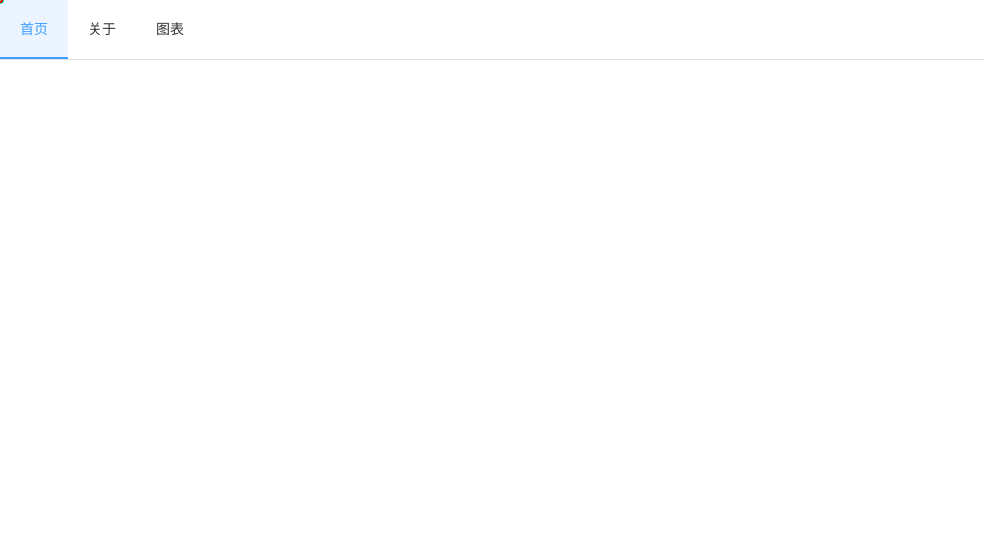
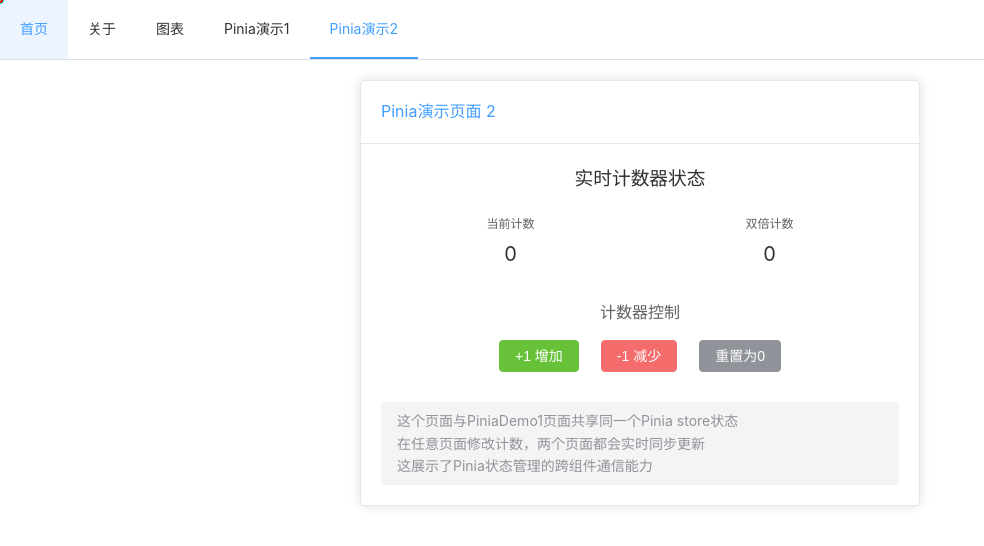
Before and after one commit to xunina/vue3-project-web, a Vue app: page /pinia-demo2 in a window 1280 px wide. Before the commit this address had no page. Shown: the top 546 px of the page, without its empty margins (0-984 px from the left). Built offline with nearby package versions, Linux system fonts and the light colour scheme; the HTML template or start-up script is replaced by a standard one.

Commit message:
generate pinia demo

```diff
--- a/components.d.ts
+++ b/components.d.ts
@@ -13,9 +13,12 @@ declare module 'vue' {
   export interface GlobalComponents {
     BaGuaXian: typeof import('./src/components/canvas/BaGuaXian.vue')['default']
     Bar: typeof import('./src/components/echarts/Bar.vue')['default']
+    ElAlert: typeof import('element-plus/es')['ElAlert']
+    ElButton: typeof import('element-plus/es')['ElButton']
     ElCard: typeof import('element-plus/es')['ElCard']
     ElMenu: typeof import('element-plus/es')['ElMenu']
     ElMenuItem: typeof import('element-plus/es')['ElMenuItem']
+    ElStatistic: typeof import('element-plus/es')['ElStatistic']
     HelloWorld: typeof import('./src/components/HelloWorld.vue')['default']
     IconCommunity: typeof import('./src/components/icons/IconCommunity.vue')['default']
     IconDocumentation: typeof import('./src/components/icons/IconDocumentation.vue')['default']
--- a/src/App.vue
+++ b/src/App.vue
@@ -16,7 +16,6 @@ const menuRoutes = computed(() => {
 })
 
 const handleSelect = (key: string) => {
-  console.log('key', key)
   router.push({ name: key })
 }
 </script>
--- a/src/router/index.ts
+++ b/src/router/index.ts
@@ -34,6 +34,26 @@ const router = createRouter({
         order: 3
       }
     },
+    {
+      path: '/pinia-demo1',
+      name: 'pinia-demo1',
+      component: () => import('../views/PiniaDemo1.vue'),
+      meta: {
+        showInMenu: true,
+        title: 'Pinia演示1',
+        order: 4
+      }
+    },
+    {
+      path: '/pinia-demo2',
+      name: 'pinia-demo2',
+      component: () => import('../views/PiniaDemo2.vue'),
+      meta: {
+        showInMenu: true,
+        title: 'Pinia演示2',
+        order: 5
+      }
+    },
   ],
 })
 
--- /dev/null
+++ b/src/views/PiniaDemo1.vue
@@ -0,0 +1,88 @@
+<template>
+  <div class="pinia-demo">
+    <el-card class="demo-card">
+      <template #header>
+        <div class="card-header">
+          <span>Pinia演示页面 1</span>
+        </div>
+      </template>
+
+      <div class="counter-display">
+        <h3>计数器状态</h3>
+        <p>当前计数: {{ counter.count }}</p>
+        <p>双倍计数: {{ counter.doubleCount }}</p>
+      </div>
+
+      <div class="counter-actions">
+        <el-button type="primary" @click="counter.increment">
+          增加计数
+        </el-button>
+        <el-button @click="resetCounter">
+          重置计数
+        </el-button>
+      </div>
+
+      <div class="demo-info">
+        <p>这个页面与PiniaDemo2页面共享同一个Pinia store状态</p>
+        <p>在一个页面中修改计数，另一个页面会实时更新</p>
+      </div>
+    </el-card>
+  </div>
+</template>
+
+<script setup lang="ts">
+import { useCounterStore } from '@/stores/counter'
+
+const counter = useCounterStore()
+
+const resetCounter = () => {
+  counter.count = 0
+}
+</script>
+
+<style scoped>
+.pinia-demo {
+  padding: 20px;
+  max-width: 800px;
+  margin: 0 auto;
+}
+
+.demo-card {
+  margin-bottom: 20px;
+}
+
+.card-header {
+  display: flex;
+  justify-content: space-between;
+  align-items: center;
+}
+
+.counter-display {
+  margin-bottom: 20px;
+  padding: 15px;
+  background-color: #f5f7fa;
+  border-radius: 4px;
+}
+
+.counter-display h3 {
+  margin-top: 0;
+  color: #409eff;
+}
+
+.counter-actions {
+  margin-bottom: 20px;
+}
+
+.demo-info {
+  padding: 10px;
+  background-color: #f0f9ff;
+  border-left: 4px solid #409eff;
+  border-radius: 4px;
+}
+
+.demo-info p {
+  margin: 5px 0;
+  color: #666;
+  font-size: 14px;
+}
+</style>
--- /dev/null
+++ b/src/views/PiniaDemo2.vue
@@ -0,0 +1,115 @@
+<template>
+  <div class="pinia-demo-2">
+    <el-card class="demo-card-2">
+      <template #header>
+        <div class="card-header-2">
+          <span>Pinia演示页面 2</span>
+        </div>
+      </template>
+
+      <div class="counter-status">
+        <h3>实时计数器状态</h3>
+        <div class="counter-values">
+          <el-statistic title="当前计数" :value="counter.count" />
+          <el-statistic title="双倍计数" :value="counter.doubleCount" />
+        </div>
+      </div>
+
+      <div class="counter-controls">
+        <h4>计数器控制</h4>
+        <div class="button-group">
+          <el-button type="success" @click="counter.increment">
+            +1 增加
+          </el-button>
+          <el-button type="danger" @click="decrement">
+            -1 减少
+          </el-button>
+          <el-button type="info" @click="resetCounter">
+            重置为0
+          </el-button>
+        </div>
+      </div>
+
+      <div class="demo-explanation">
+        <el-alert type="info" :closable="false">
+          <p>这个页面与PiniaDemo1页面共享同一个Pinia store状态</p>
+          <p>在任意页面修改计数，两个页面都会实时同步更新</p>
+          <p>这展示了Pinia状态管理的跨组件通信能力</p>
+        </el-alert>
+      </div>
+    </el-card>
+  </div>
+</template>
+
+<script setup lang="ts">
+import { useCounterStore } from '@/stores/counter'
+
+const counter = useCounterStore()
+
+const decrement = () => {
+  if (counter.count > 0) {
+    counter.count--
+  }
+}
+
+const resetCounter = () => {
+  counter.count = 0
+}
+</script>
+
+<style scoped>
+.pinia-demo-2 {
+  padding: 20px;
+  max-width: 600px;
+  margin: 0 auto;
+}
+
+.demo-card-2 {
+  margin-bottom: 20px;
+}
+
+.card-header-2 {
+  display: flex;
+  justify-content: space-between;
+  align-items: center;
+  font-weight: bold;
+  color: #409eff;
+}
+
+.counter-status {
+  margin-bottom: 30px;
+  text-align: center;
+}
+
+.counter-status h3 {
+  margin-bottom: 20px;
+  color: #303133;
+}
+
+.counter-values {
+  display: flex;
+  justify-content: space-around;
+  margin-bottom: 20px;
+}
+
+.counter-controls {
+  margin-bottom: 30px;
+  text-align: center;
+}
+
+.counter-controls h4 {
+  margin-bottom: 15px;
+  color: #606266;
+}
+
+.button-group {
+  display: flex;
+  justify-content: center;
+  gap: 10px;
+  flex-wrap: wrap;
+}
+
+.demo-explanation {
+  margin-top: 20px;
+}
+</style>
```
